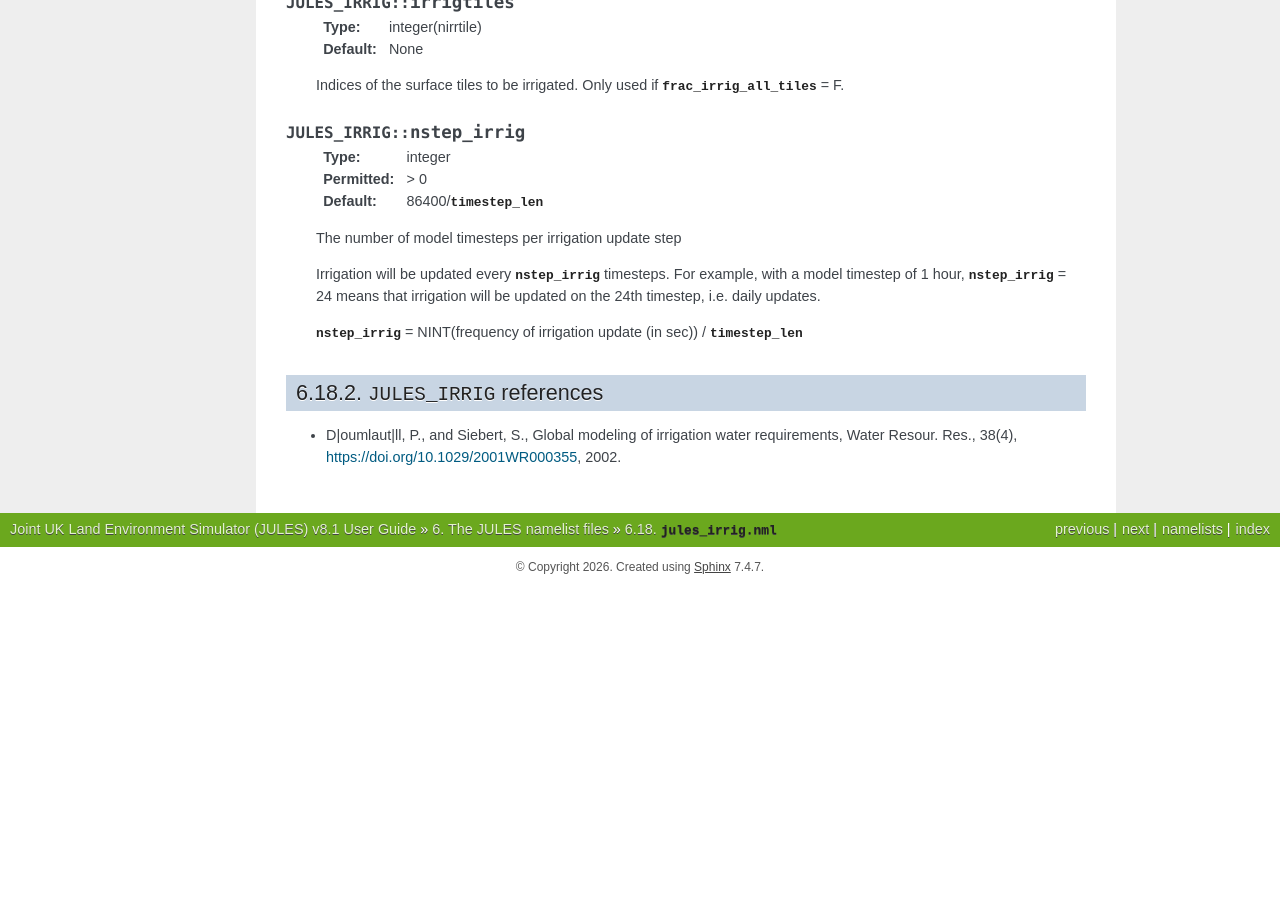
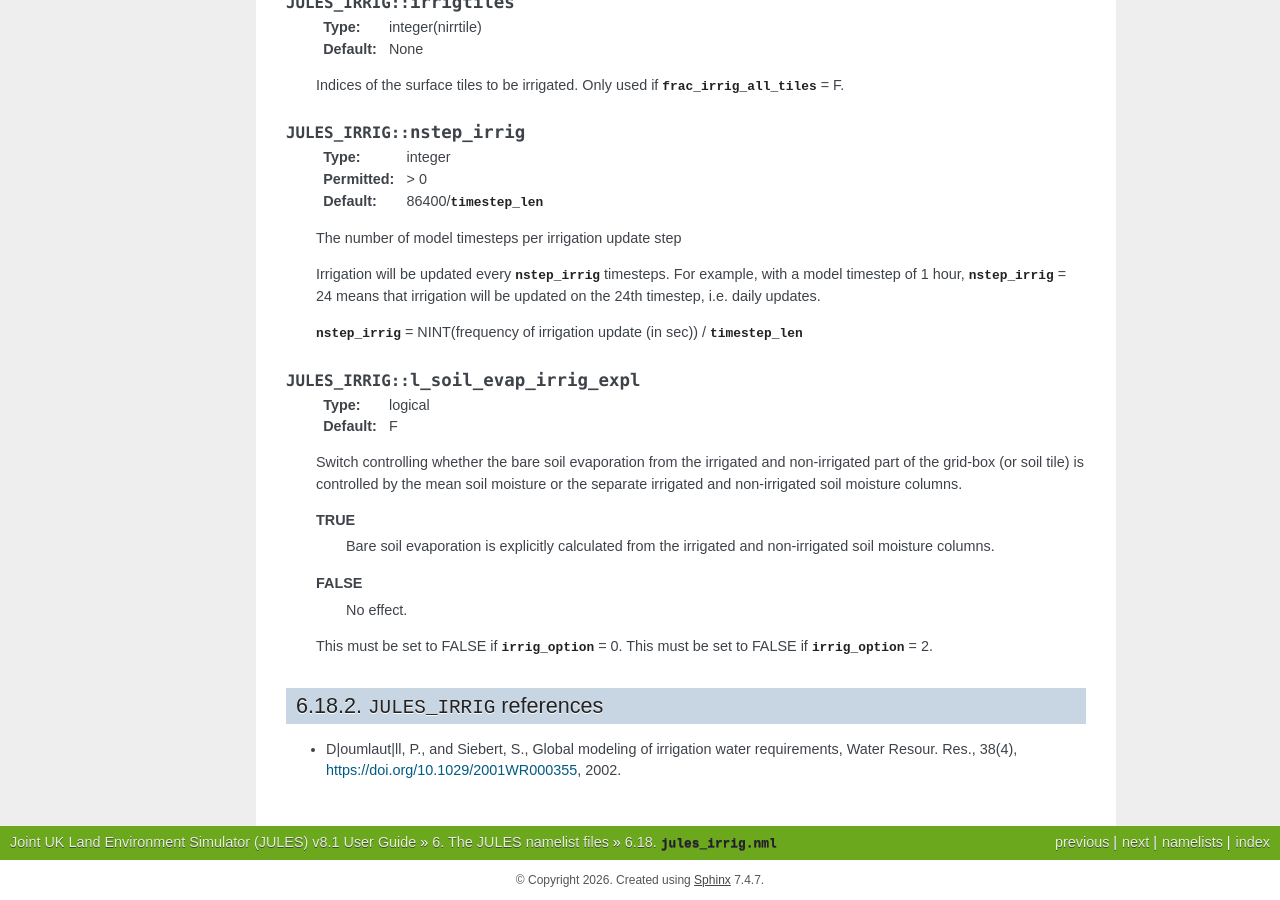
Before and after one commit to MetOffice/jules, a Sphinx documentation site: the page built from doc/source/namelists/jules_irrig.nml.rst, in a window 1280 px wide and 900 px high, scrolled down 2325 px. Built offline with Sphinx 7.4.7, drawn with Linux system fonts in a browser that asks for light colours; before the commit the page ends 2912 px from its top, so only the background shows below that.

Commit message:
added text to documentation

```diff
--- a/doc/source/namelists/jules_irrig.nml.rst
+++ b/doc/source/namelists/jules_irrig.nml.rst
@@ -148,6 +148,24 @@ This namelist specifies the different options available for setting up the irrig
    :nml:mem:`nstep_irrig` = NINT(frequency of irrigation update (in sec)) / :nml:mem:`JULES_TIME::timestep_len`
 
 
+.. nml:member:: l_soil_evap_irrig_expl
+
+   :type: logical
+   :default: F
+
+   Switch controlling whether the bare soil evaporation from the irrigated and non-irrigated part of the grid-box (or soil tile) is controlled by the mean soil moisture or the separate irrigated and non-irrigated soil moisture columns.
+
+   TRUE
+       Bare soil evaporation is explicitly calculated from the irrigated and non-irrigated soil moisture columns.
+
+   FALSE
+      No effect.
+
+   This must be set to FALSE if :nml:mem:`JULES_IRRIG::irrig_option` = 0.
+   This must be set to FALSE if :nml:mem:`JULES_IRRIG::irrig_option` = 2.
+
+
+
 .. _References_irrig:
 
 ``JULES_IRRIG`` references
```
Also changed, not shown: 1 other file.
